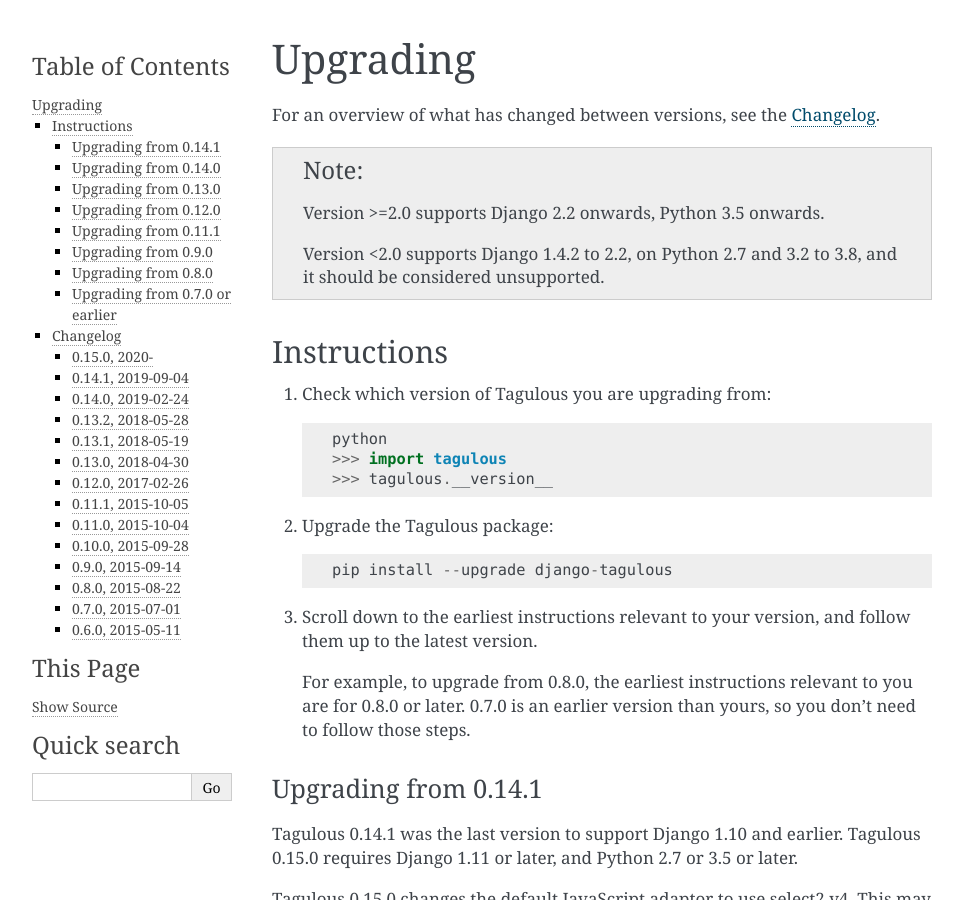
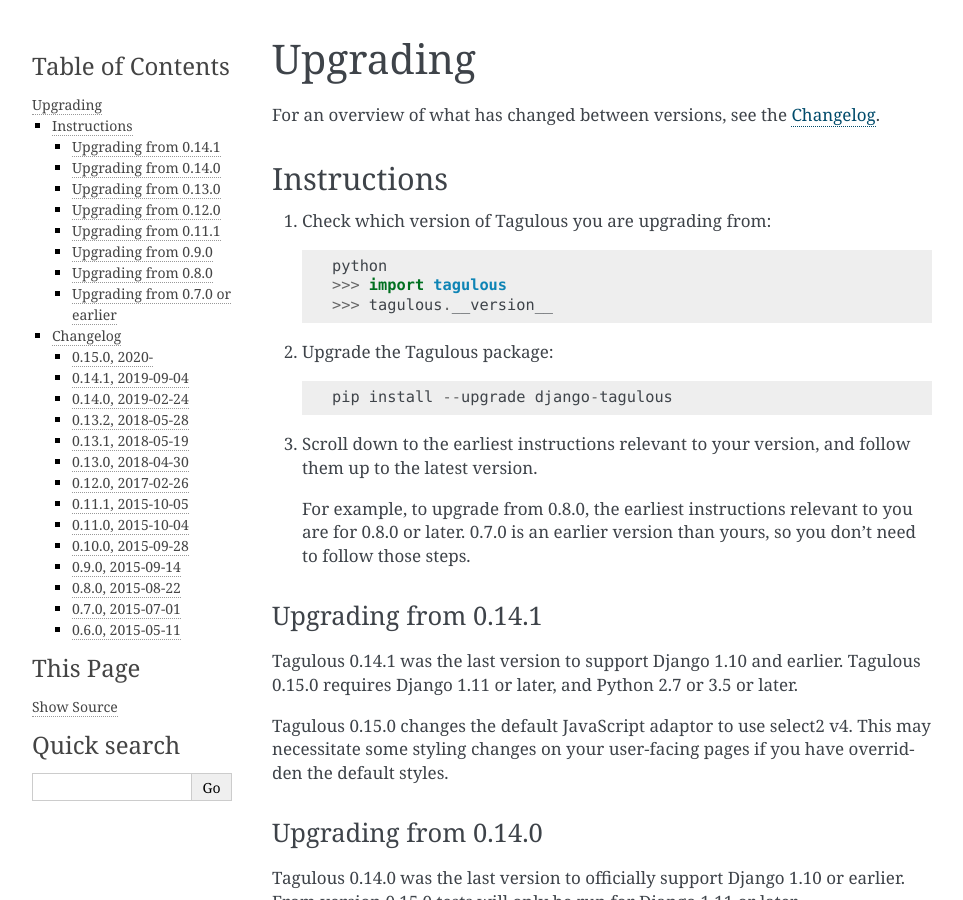
Before and after one commit to radiac/django-tagulous, a Sphinx documentation site: the page built from docs/upgrading.rst, in a window 1280 px wide and 900 px high. Shown: the whole window, without its empty margins (148-1111 px from the left). Built offline with Sphinx 7.4.7, drawn with Linux system fonts in a browser that asks for light colours.

Commit message:
Clarified roadmap

```diff
--- a/docs/contributing.rst
+++ b/docs/contributing.rst
@@ -123,9 +123,5 @@
 1.0
 
 * Resolve open bugs
-
-
-2.0
-
 * Remove support for Django prior to 2.2
 * Add support for Django 3.0+
--- a/docs/upgrading.rst
+++ b/docs/upgrading.rst
@@ -3,13 +3,6 @@
 =========
 
 For an overview of what has changed between versions, see the :ref:`changelog`.
-
-.. note::
-
-  Version >=2.0 supports Django 2.2 onwards, Python 3.5 onwards.
-
-  Version <2.0 supports Django 1.4.2 to 2.2, on Python 2.7 and 3.2 to 3.8, and it should
-  be considered unsupported.
 
 
 Instructions
```
